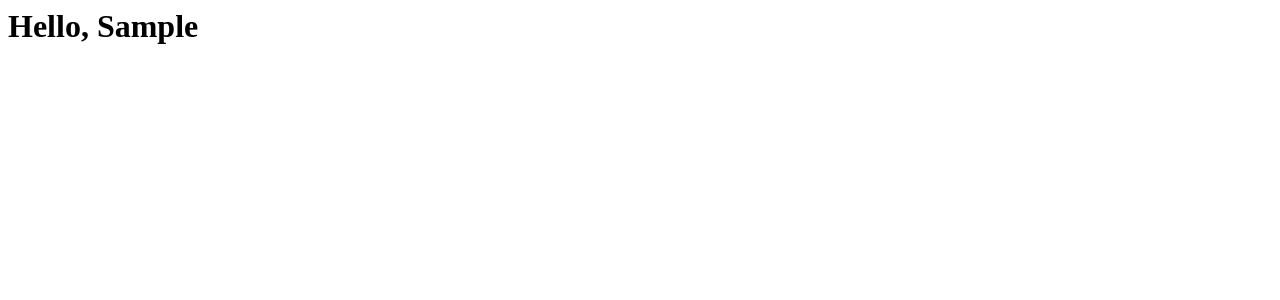
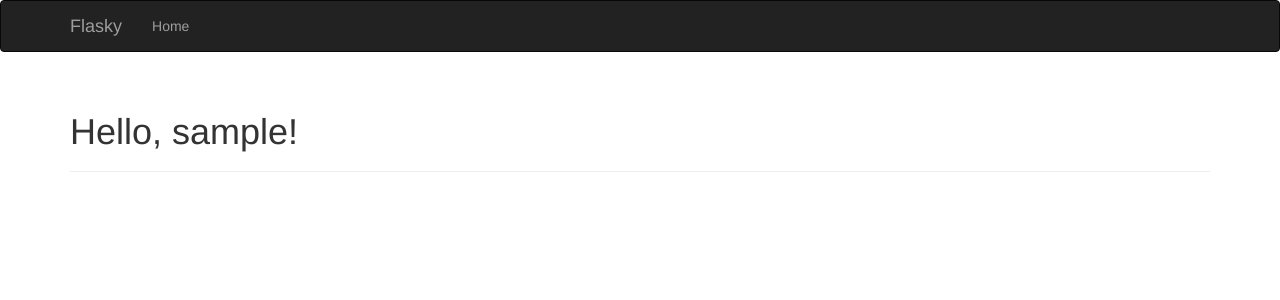
Before and after one commit to rhymbit/SimpleBloggingApp, a Flask app: a page that uses templates/user.html in a window 1280 px wide. Shown: the top 300 px of the page. Run offline with Flask 2, Linux system fonts and the light colour scheme; some libraries are stand-ins or nearby versions.

Commit message:
Used `flask_bootstrap` to modify `user.html` Created a better `user.html` template by extending `bootstrap/base.html` template inside `user.html` using template-extending concepts. Just check it out.

```diff
--- a/hello.py
+++ b/hello.py
@@ -1,15 +1,16 @@
 from flask import Flask, render_template
+from flask_bootstrap import Bootstrap
 
 app = Flask(__name__)
+bootstrap = Bootstrap(app)
 
 @app.route('/')
 def index():
     return render_template('index.html')
 
-@app.route('/user/<name>')
+@app.route("/user/<name>")
 def user(name):
     return render_template('user.html',name=name)
 
-
 if __name__ == '__main__':
     app.run()
--- a/templates/user.html
+++ b/templates/user.html
@@ -1 +1,33 @@
-<h1>Hello, {{name|capitalize|lower|upper|title|trim}}</h1>
+{% extends "bootstrap/base.html" %}
+
+{% block title %}Flasky{% endblock %}
+
+{% block navbar %}
+<div class="navbar navbar-inverse" role="navigation">
+    <div class="container">
+        <div class="navbar-header">
+            <button type="button" class="navbar-toggle"
+                data-toggle="collapse" data-target=".navbar-collapse">
+                <span class="sr-only">Toggle naviagtion</span>
+                <span class="icon-bar"></span>
+                <span class="icon-bar"></span>
+                <span class="icon-bar"></span>
+            </button>
+            <a class="navbar-brand" href="/">Flasky</a>
+        </div>
+        <div class="navbar-collapse collapse">
+            <ul class="nav navbar-nav">
+                <li><a href="/">Home</a></li>
+            </ul>
+        </div>
+    </div>
+</div>
+{% endblock %}
+
+{% block content %}
+<div class="container">
+    <div class="page-header">
+        <h1>Hello, {{name}}!</h1>
+    </div>
+</div>
+{% endblock %}
```
